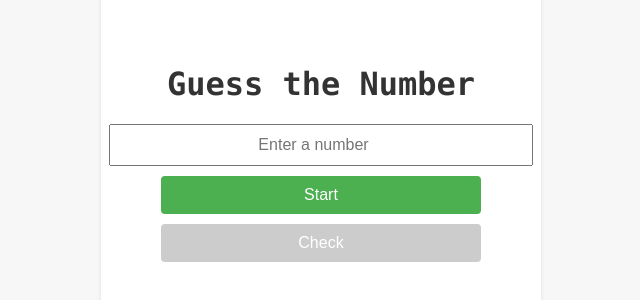
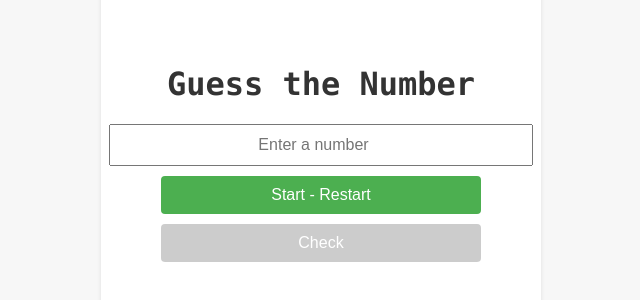
Before and after one commit to Askansz/GuessTheNumber, a plain HTML site: page index.html in a window 1280 px wide. Shown: the part 248-548 px from the top of the page, 319-959 px from the left. Drawn offline with Linux system fonts and the light colour scheme.

Commit message:
Update index.html

```diff
--- a/index.html
+++ b/index.html
@@ -80,7 +80,7 @@
     <h1>Guess the Number</h1>
     <input type="number" id="guessInput" placeholder="Enter a number" />
     <div class="button-container">
-      <button id="startButton">Start</button>
+      <button id="startButton">Start - Restart</button>
       <button id="checkButton" disabled>Check</button>
     </div>
     <p class="message"></p>
```
